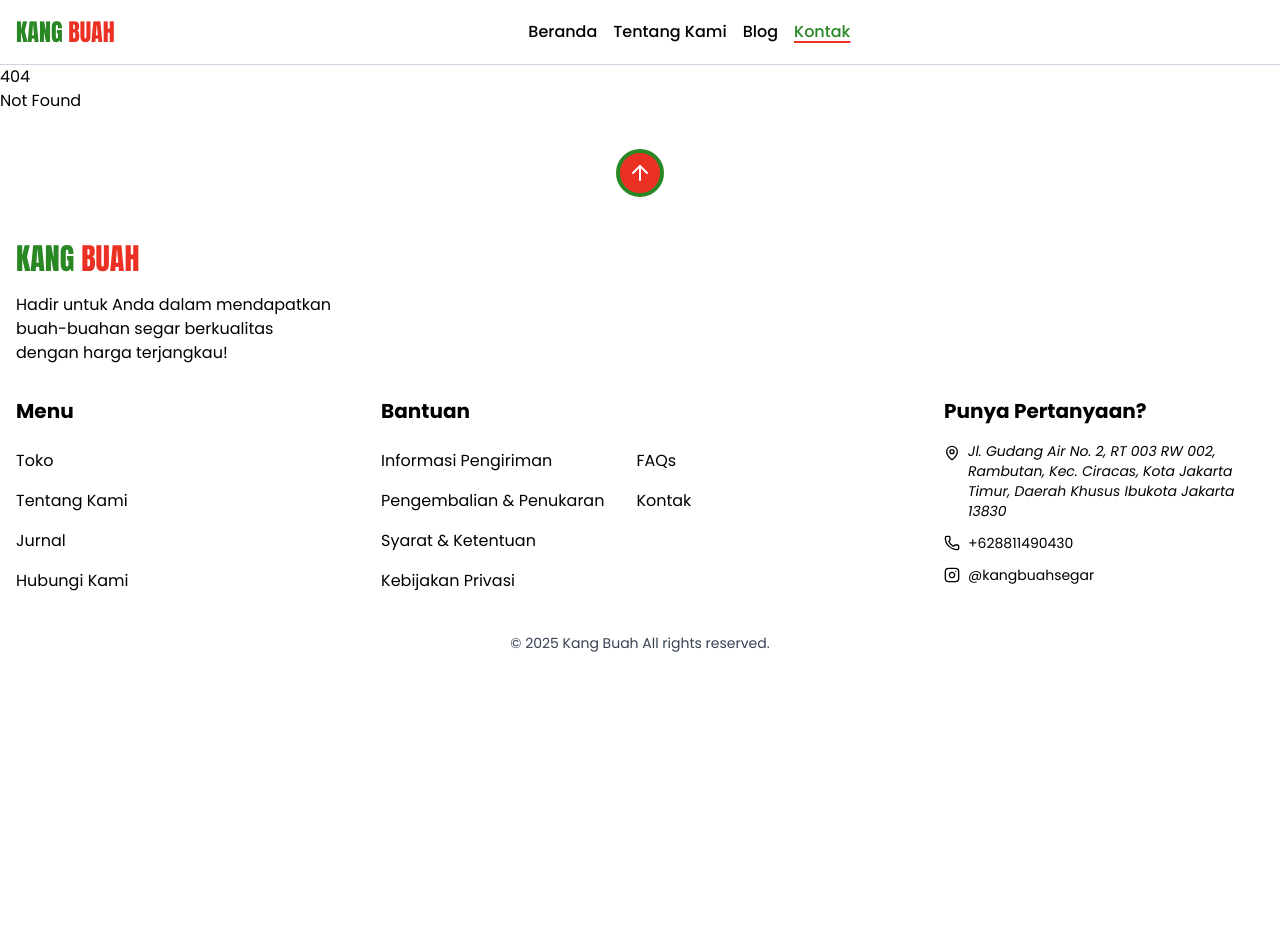
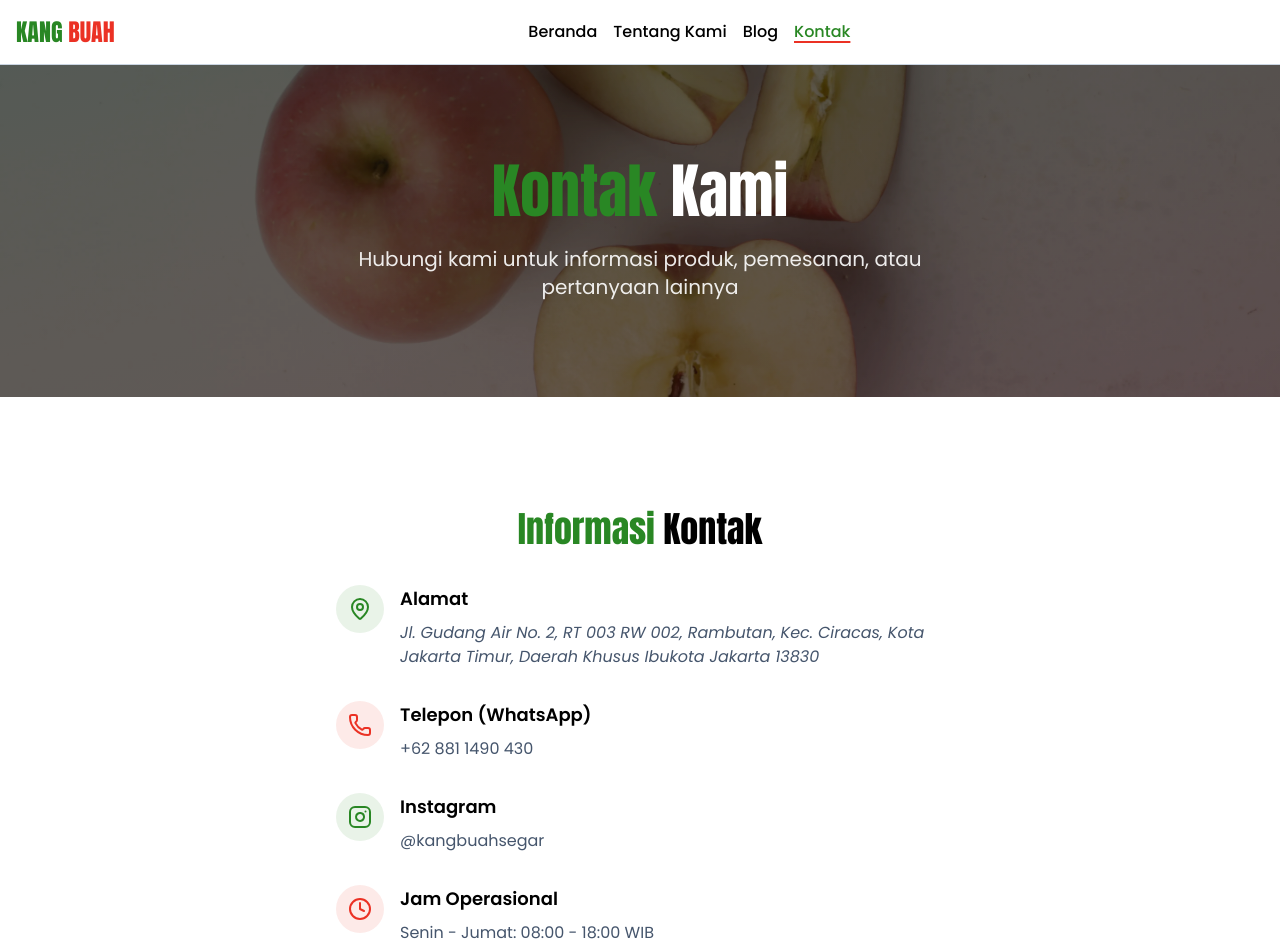
Before and after one commit to Kang-Buah/Kang-Buah-FE, a SvelteKit app: page /kontak in a window 1280 px wide. Before the commit this address had no page. Shown: the top 948 px of the page. Before the commit the page ends 800 px from the top, so only its background shows below. Built offline with nearby package versions, Linux system fonts and the light colour scheme.

Commit message:
feat: add Kontak page

```diff
--- /dev/null
+++ b/src/routes/kontak/+page.svelte
@@ -0,0 +1,124 @@
+<script>
+	import { MapPin, Phone, Instagram, Clock, Mail } from '@lucide/svelte';
+</script>
+
+<svelte:head>
+	<title>Kontak Kami | Kang Buah</title>
+	<meta
+		name="description"
+		content="Hubungi Kang Buah untuk informasi produk, pemesanan, atau pertanyaan lainnya. Kami siap melayani Anda dengan ramah dan profesional."
+	/>
+</svelte:head>
+
+<!-- Hero Banner Section -->
+<section class="relative overflow-hidden bg-gradient-to-br from-primary/10 to-secondary/10">
+	<div class="absolute inset-0 bg-black/20"></div>
+	<div class="relative mx-auto max-w-7xl px-4 py-16 sm:px-8 sm:py-24">
+		<div class="text-center">
+			<h1 class="mb-6 font-brand text-4xl font-light text-white sm:text-5xl lg:text-6xl">
+				<span class="text-primary">Kontak</span> Kami
+			</h1>
+			<p class="mx-auto max-w-2xl text-lg text-white/90 sm:text-xl">
+				Hubungi kami untuk informasi produk, pemesanan, atau pertanyaan lainnya
+			</p>
+		</div>
+	</div>
+
+	<!-- Background Banner Image -->
+	<div class="absolute inset-0 -z-10">
+        <picture>
+            <source
+                srcset="/assets/images/decor/contact/Apple-Slices-Banner.webp"
+                type="image/webp"
+            />
+            <img
+                src="/assets/images/decor/contact/Apple-Slices-Banner.JPG"
+                alt="Apple Slices Banner"
+                class="h-full w-full object-cover brightness-50"
+                loading="eager"
+            />
+        </picture>
+	</div>
+</section>
+
+<section class="bg-white py-16 sm:py-20">
+	<div class="mx-auto max-w-7xl px-4 sm:px-8">
+		<div class="mx-auto max-w-2xl p-8">
+			<div class="text-center">
+				<h2 class="mb-[1em] font-brand text-3xl font-light sm:text-4xl">
+					<span class="text-primary">Informasi</span> Kontak
+				</h2>
+				<div class="space-y-8">
+					<!-- Address -->
+					<div class="flex items-start">
+						<div class="mr-4 flex min-w-12 aspect-square items-center justify-center rounded-full bg-primary/10">
+							<MapPin class="h-6 w-6 text-primary" />
+						</div>
+						<div class="text-left">
+							<h3 class="mb-2 text-lg font-semibold">Alamat</h3>
+							<address class="text-slate-600">
+								<a
+									href="https://maps.app.goo.gl/aWx4LiB7YM5bnsgX6"
+									target="_blank"
+									class="hover:text-primary hover:underline"
+								>
+									Jl. Gudang Air No. 2, RT 003 RW 002, Rambutan, Kec. Ciracas, Kota Jakarta Timur,
+									Daerah Khusus Ibukota Jakarta 13830
+								</a>
+							</address>
+						</div>
+					</div>
+
+					<!-- Phone -->
+					<div class="flex items-start">
+						<div
+							class="mr-4 flex min-w-12 aspect-square items-center justify-center rounded-full bg-secondary/10"
+						>
+							<Phone class="h-6 w-6 text-secondary" />
+						</div>
+						<div class="text-left">
+							<h3 class="mb-2 text-lg font-semibold">Telepon (WhatsApp)</h3>
+							<a href="https://wa.me/628811490430" class="text-slate-600 hover:text-primary hover:underline">
+								+62 881 1490 430
+							</a>
+						</div>
+					</div>
+
+					<!-- Instagram -->
+					<div class="flex items-start">
+						<div class="mr-4 flex min-w-12 aspect-square items-center justify-center rounded-full bg-primary/10">
+							<Instagram class="h-6 w-6 text-primary" />
+						</div>
+						<div class="text-left">
+							<h3 class="mb-2 text-lg font-semibold">Instagram</h3>
+							<a
+								href="https://instagram.com/kangbuahsegar"
+								target="_blank"
+								class="text-slate-600 hover:text-primary hover:underline"
+							>
+								@kangbuahsegar
+							</a>
+						</div>
+					</div>
+
+					<!-- Business Hours -->
+					<div class="flex items-start">
+						<div
+							class="mr-4 flex min-w-12 aspect-square items-center justify-center rounded-full bg-secondary/10"
+						>
+							<Clock class="h-6 w-6 text-secondary" />
+						</div>
+						<div class="text-left">
+							<h3 class="mb-2 text-lg font-semibold">Jam Operasional</h3>
+							<div class="text-slate-600">
+								<p>Senin - Jumat: 08:00 - 18:00 WIB</p>
+								<p>Sabtu: 08:00 - 16:00 WIB</p>
+								<p>Minggu: Tutup</p>
+							</div>
+						</div>
+					</div>
+				</div>
+			</div>
+		</div>
+	</div>
+</section>
```
